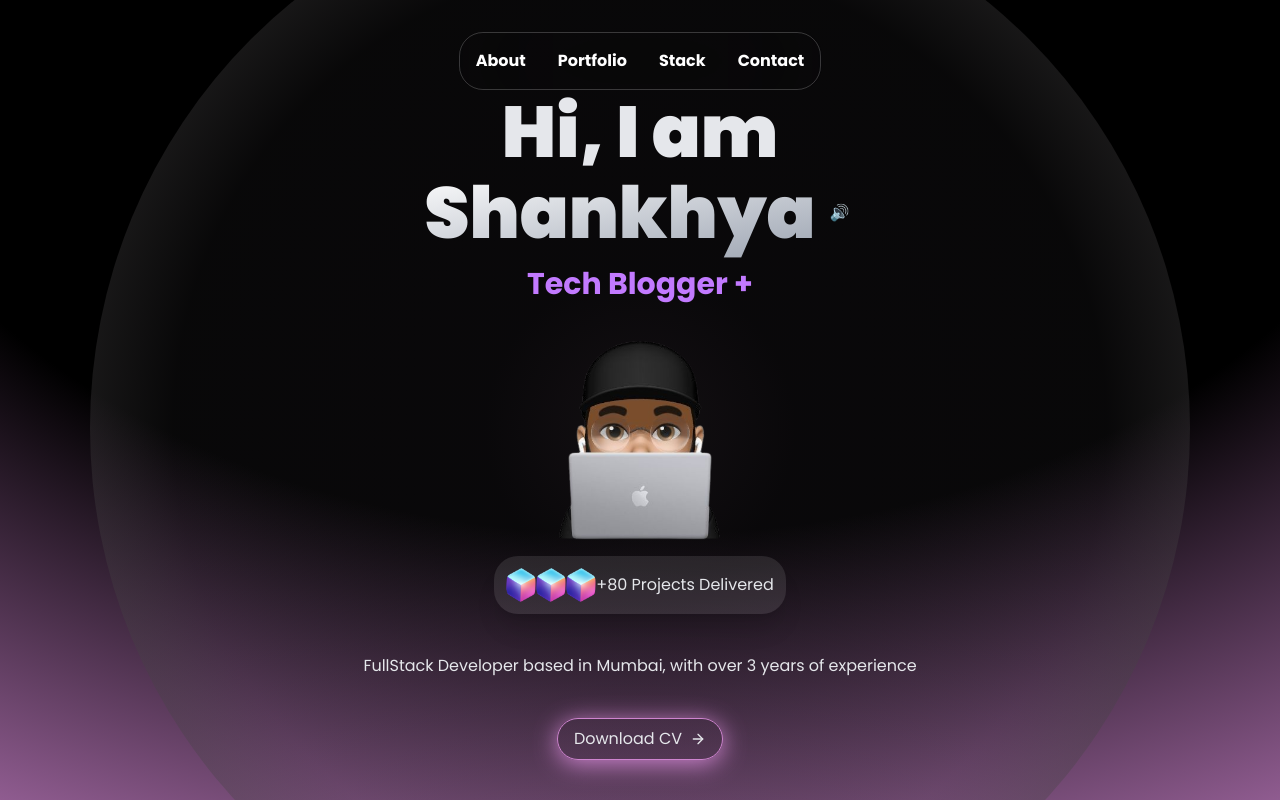
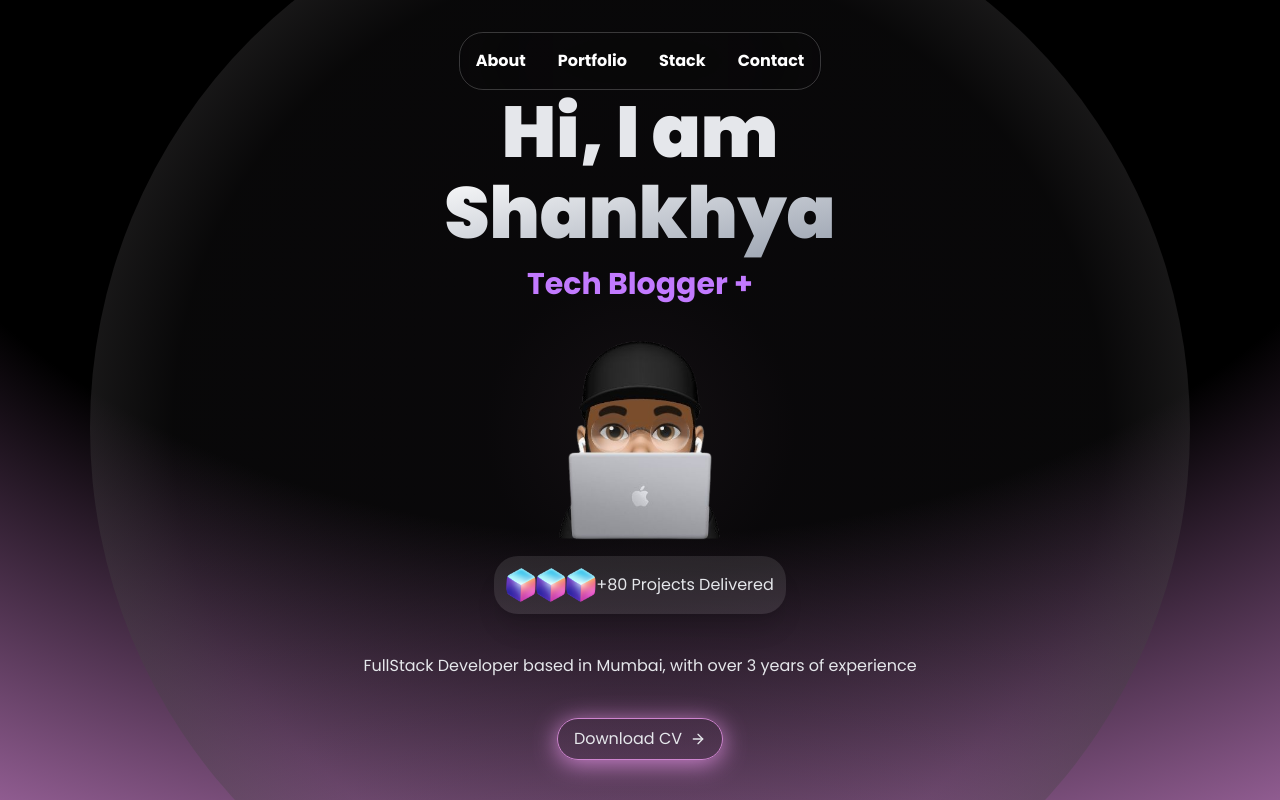
Before and after one commit to SSC-SDE/my-portfolio-minimal, a Next.js app: page / in a window 1280 px wide. Shown: the top 800 px of the page. Built offline with nearby package versions, Linux system fonts and the light colour scheme.

Commit message:
updating feature not wanted

```diff
--- a/app/layout.tsx
+++ b/app/layout.tsx
@@ -8,7 +8,7 @@ const poppins = Poppins({
 });
 
 export const metadata: Metadata = {
-  title: "Shankhya Portfolio Minimalist",
+  title: "Shankhya - Portfolio",
   description: "Generated by create next app",
 };
 
--- a/components/Hero.tsx
+++ b/components/Hero.tsx
@@ -10,7 +10,7 @@ import { FiArrowRight } from "react-icons/fi";
 import obj from "@/assets/obj1.png";
 import profilepic from "@/assets/profilepic.png";
 import Image from "next/image";
-import { useEffect, useRef, useState } from "react";
+import { useEffect, useState } from "react";
 
 const COLORS_TOP = ["#13FFAA", "#1E67C6", "#CE84CF", "#DD335C"];
 
@@ -40,7 +40,6 @@ const titles = [
 
 export const Hero = () => {
   const color = useMotionValue(COLORS_TOP[0]);
-  const audioRef = useRef<HTMLAudioElement | null>(null);
   const [currentTitleIndex, setCurrentTitleIndex] = useState(0);
   const [displayedText, setDisplayedText] = useState("");
   const [isDeleting, setIsDeleting] = useState(false);
@@ -84,12 +83,6 @@ export const Hero = () => {
     return () => clearTimeout(timer);
   }, [displayedText, isDeleting]);
 
-  const playPronunciation = () => {
-    if (audioRef.current) {
-      audioRef.current.play();
-    }
-  };
-
   // Motion Templates for consistent background styling
   const backgroundImage = useMotionTemplate`radial-gradient(125% 125% at 50% 0%, #000 50%, ${color})`;
   const border = useMotionTemplate`1px solid ${color}`;
@@ -108,23 +101,6 @@ export const Hero = () => {
         </h1>
         <h1 className="max-w-3xl bg-gradient-to-br from-white to-gray-400 bg-clip-text font-black leading-tight text-transparent text-5xl md:text-7xl flex items-center">
           Shankhya
-          <button
-            onClick={playPronunciation}
-            className="ml-2 text-gray-400 hover:text-white relative inline-flex items-center justify-center
-             w-6 h-6 md:w-8 md:h-8 rounded-full transition duration-300"
-          >
-            <span
-              role="img"
-              aria-label="Pronounce"
-              className="text-sm md:text-base"
-            >
-              🔊
-            </span>
-            <span
-              className="absolute inset-0 rounded-full border border-transparent
-               hover:border-white transition duration-300"
-            ></span>
-          </button>
         </h1>
 
         {/* Animated Title */}
@@ -134,7 +110,6 @@ export const Hero = () => {
         >
           {displayedText}
         </div>
-        <audio ref={audioRef} src="/shankhya-pronounciation.mp3" />
         <Image src={profilepic} alt="Profile picture of Shankhya" width={250} />
         <div className="flex bg-white/10 shadow-xl p-3 rounded-3xl justify-center items-center space-x-2 mb-4">
           <Image
```
Also changed, not shown: public/m7qIxn9u.jpg (added).
